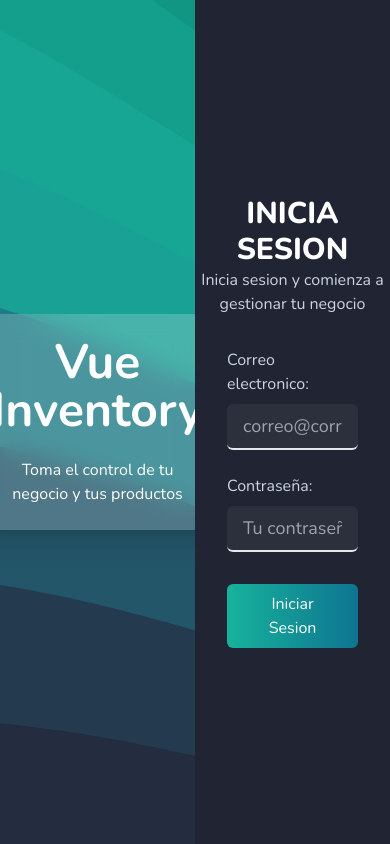
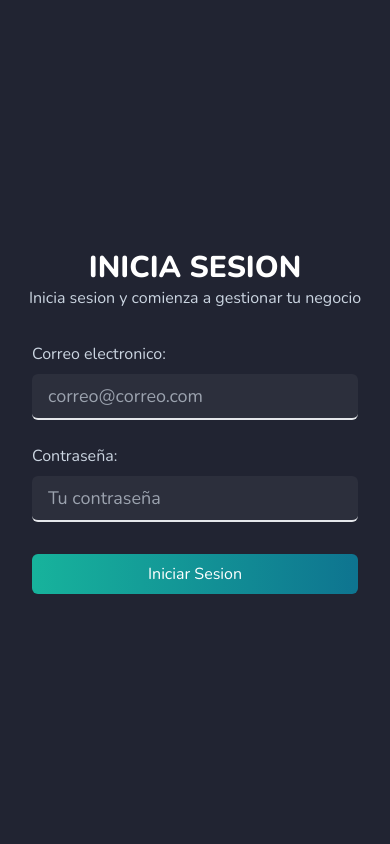
Before and after one commit to aledu944/vue-pos-inventory, a Vue app: page /auth/login in a window 390 px wide. Built offline with nearby package versions, Linux system fonts and the light colour scheme.

Commit message:
refactor code

```diff
--- a/src/auth/components/LogoBanner.vue
+++ b/src/auth/components/LogoBanner.vue
@@ -3,7 +3,7 @@
 </script>
 
 <template>
-    <div class="banner__logo animate-rotate w-full flex items-center justify-center overflow-hidden">
+    <div class="banner__logo hidden md:flex animate-rotate w-full items-center justify-center overflow-hidden">
         <div class="backdrop-blur-md py-6 px-8 text-center shadow-xl bg-white/20 text-white rounded-xl">
             <h1 class="text-5xl font-bold mb-6">Vue Inventory</h1>
             <p>Toma el control de tu negocio y tus productos</p>
--- a/src/auth/layouts/AuthLayout.vue
+++ b/src/auth/layouts/AuthLayout.vue
@@ -7,7 +7,7 @@ import ToastMessage from '@/shared/components/ToastMessage.vue';
 </script>
 
 <template>
-    <main class="min-h-screen grid grid-cols-2 relative overflow-hidden">
+    <main class="min-h-screen grid md:grid-cols-2 relative overflow-hidden">
         <ToastMessage />
         <LogoBanner />
         <RouterView />
```
